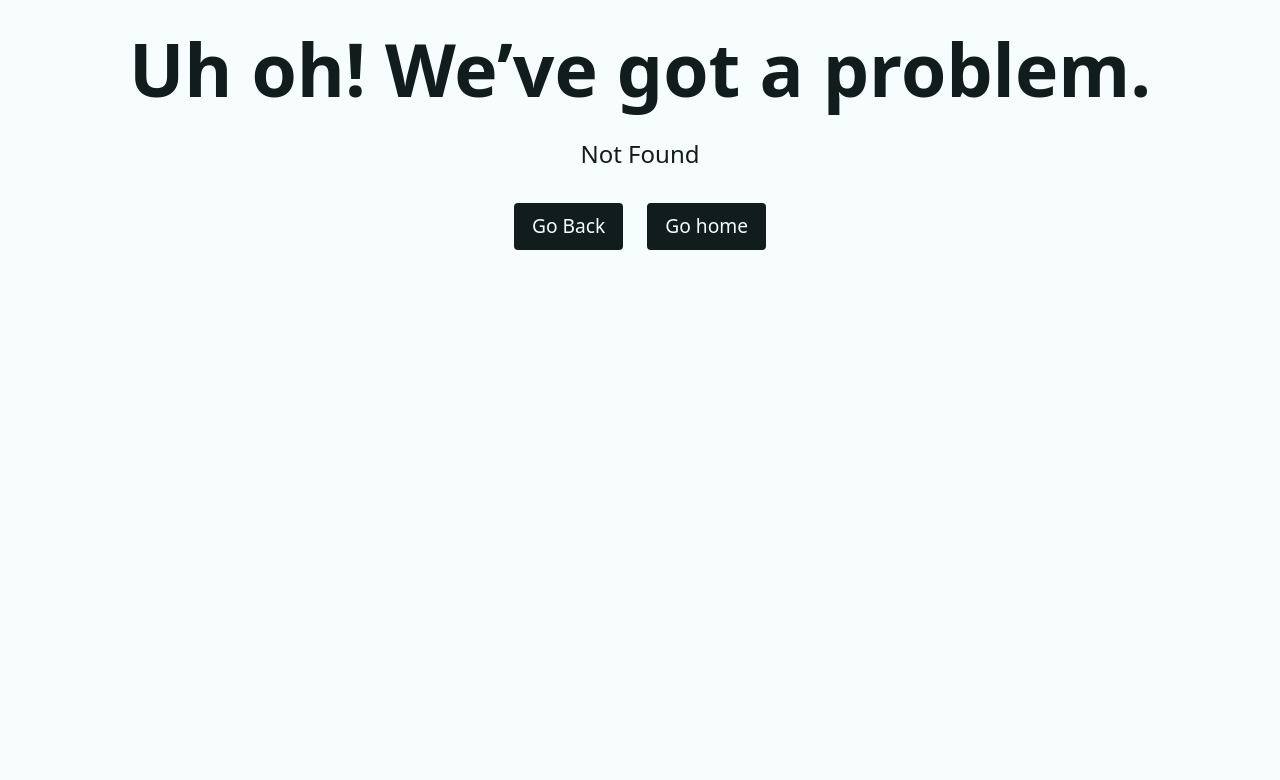
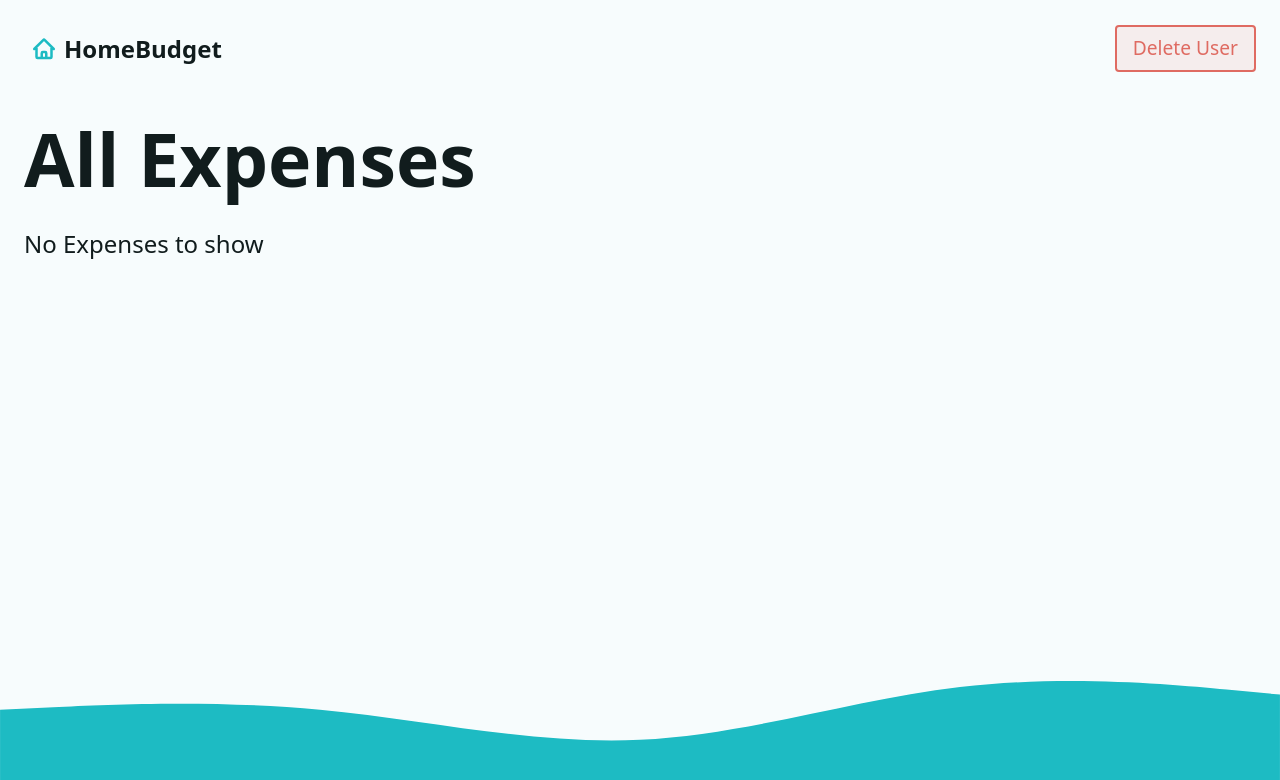
Before and after one commit to saeedmuhammed/react-router-budget-app, a React (Vite) app: page /expensesPage in a window 1280 px wide. Before the commit this address had no page. Shown: the top 780 px of the page. Built offline with nearby package versions, Linux system fonts and the light colour scheme.

Commit message:
make expanses page

```diff
--- a/src/App.jsx
+++ b/src/App.jsx
@@ -7,13 +7,16 @@ import { deleteItem } from "./Helper";
 //totsify library for notifications
 import { ToastContainer } from 'react-toastify';
 import 'react-toastify/dist/ReactToastify.css';
+import ExpensesPage, { expensesPageLoader } from "./Pages/ExpensesPage";
 
 
 const router = createBrowserRouter(
   createRoutesFromElements(
     <Route path="/" element={<MainLayout />} loader={dashboardLoader} errorElement={<Error />} >
     <Route index element={<Dashboard />} loader={dashboardLoader} action={dashboardAction} />
+    <Route path="expensesPage" element={<ExpensesPage />} loader={expensesPageLoader}/>
     <Route path="logout" action={()=> deleteItem('userName')} />
+
     </Route>
 
   )
--- a/src/Components/ExpenseItem.jsx
+++ b/src/Components/ExpenseItem.jsx
@@ -1,7 +1,6 @@
 import React from 'react'
 
 export default function ExpenseItem({expense}) {
-    console.log(expense)
   return (
 
     <>
--- a/src/Pages/Dashboard.jsx
+++ b/src/Pages/Dashboard.jsx
@@ -1,6 +1,6 @@
 import React from "react";
 import { createBudget, createExpense, fetchData } from "../Helper";
-import { useLoaderData } from "react-router-dom";
+import { Link, useLoaderData } from "react-router-dom";
 import Intro from "../Components/Intro";
 import { toast } from "react-toastify";
 import BudgetForm from "../Components/BudgetForm";
@@ -38,7 +38,10 @@ export default function Dashboard() {
                     expenses && expenses.length > 0 && (
                       <div className="grid-md">
                         <h2>Recent Expenses</h2>
-                        <ExpensesTable expenses={expenses.sort((a,b)=>b.createAt - a.createAt)} />
+                        <ExpensesTable expenses={expenses.sort((a,b)=>b.createAt - a.createAt).slice(0,8)} />
+                        {expenses.length > 8 && (
+                          <Link to="expensesPage" className="btn btn--dark" > Show All Expenses </Link>
+                        )}
                       </div>
                     )
                   }
--- /dev/null
+++ b/src/Pages/ExpensesPage.jsx
@@ -0,0 +1,33 @@
+import React from 'react'
+import { fetchData } from '../Helper'
+import { useLoaderData } from 'react-router-dom';
+import ExpensesTable from '../Components/ExpensesTable';
+
+export default function ExpensesPage() {
+  const {expenses} = useLoaderData();
+  return (
+
+    <div className="grid-lg">
+    <h1>All Expenses</h1>
+    {expenses && expenses.length > 0 ?
+      <div className="grid-mid">
+        <h2>Recent Expenses <small>({expenses.length} total ) </small> </h2>
+        <ExpensesTable expenses={expenses} />
+      </div>
+    : <p> No Expenses to show </p>}
+
+    </div>
+
+
+  )
+}
+
+
+
+
+export function expensesPageLoader () {
+
+  const expenses = fetchData("expenses");
+  return {expenses}
+
+}
```
